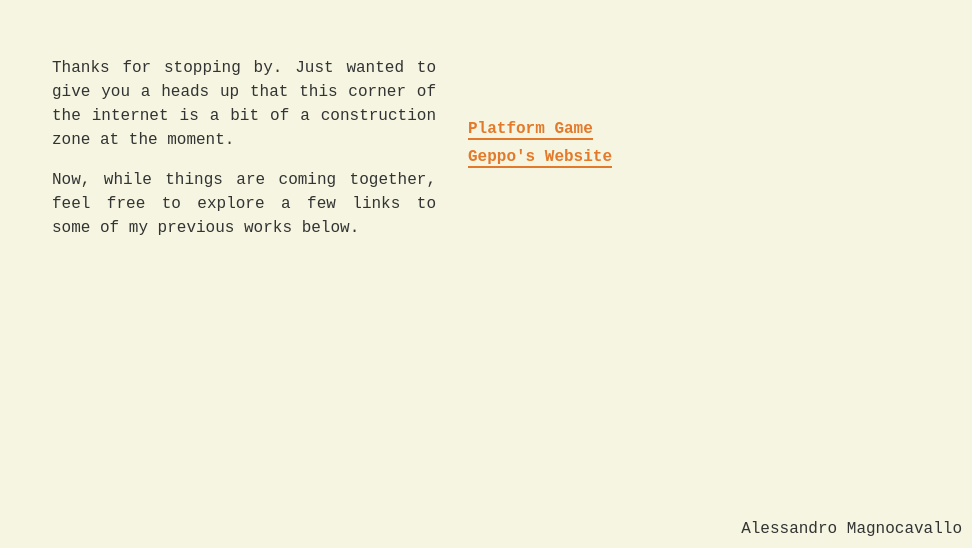
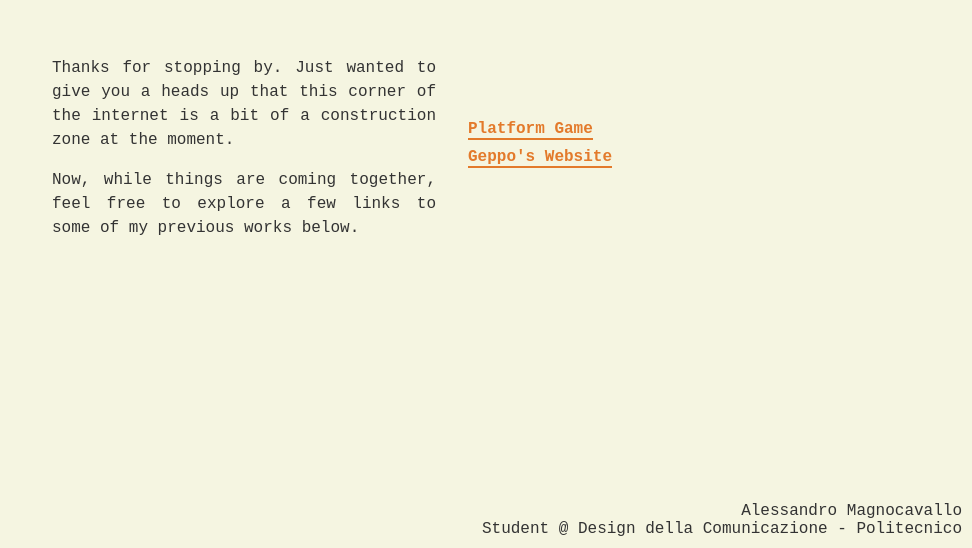
Before and after one commit to amgno/amgno.github.io, a plain HTML site: page index.html in a window 1280 px wide. Shown: the part 252-800 px from the top of the page, without its empty margins (308-1280 px from the left). Drawn offline with Linux system fonts and the light colour scheme.

Commit message:
added new line bottom

```diff
--- a/index.html
+++ b/index.html
@@ -60,6 +60,7 @@
         }
 
         .bottom-right-text {
+            text-align: right;
             position: fixed;
             bottom: 10px;
             right: 10px;
@@ -84,7 +85,8 @@
     </ul>
 
     <div class="bottom-right-text">
-        Alessandro Magnocavallo
+        Alessandro Magnocavallo <br>
+        Student @ Design della Comunicazione - Politecnico
     </div>
 </body>
 
```
